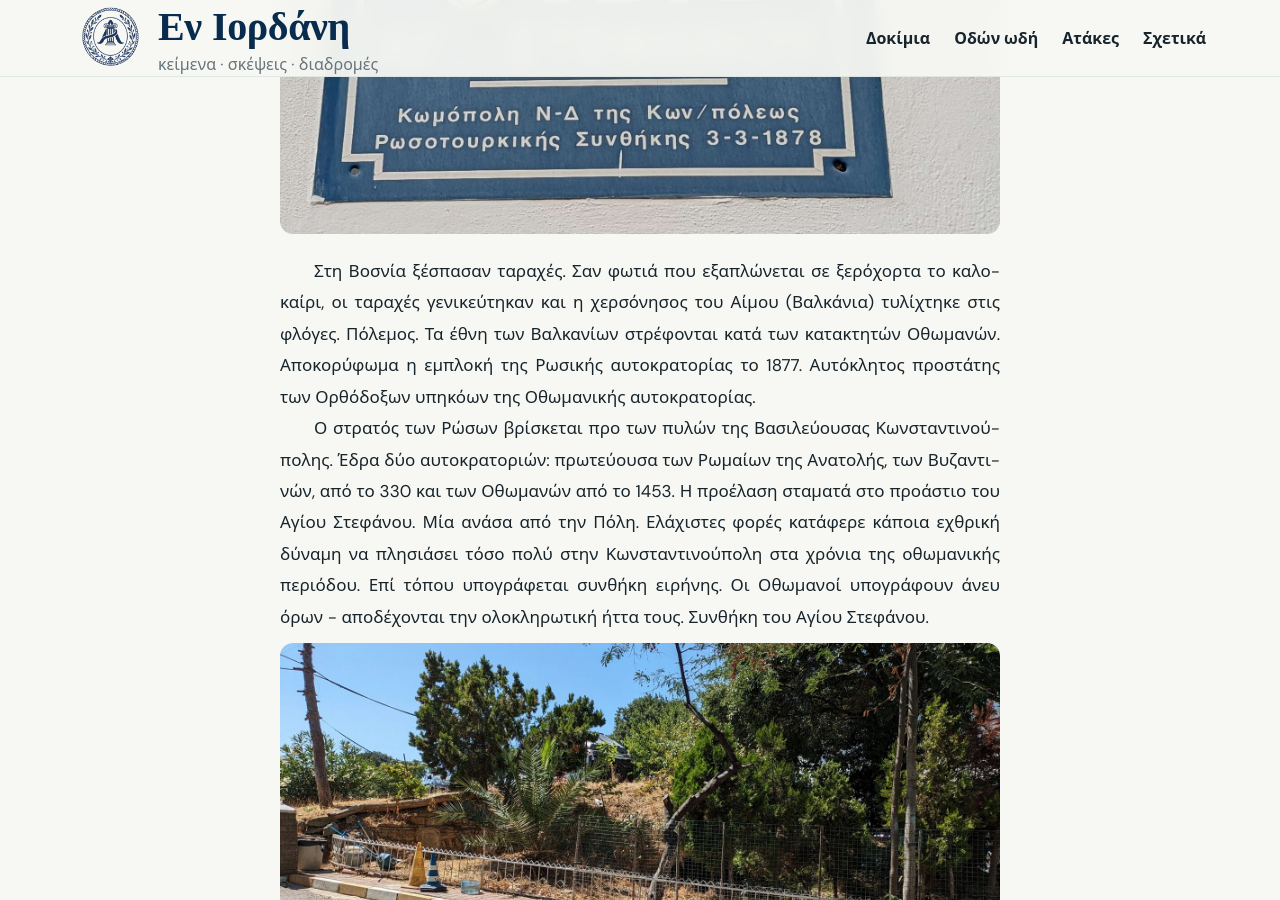
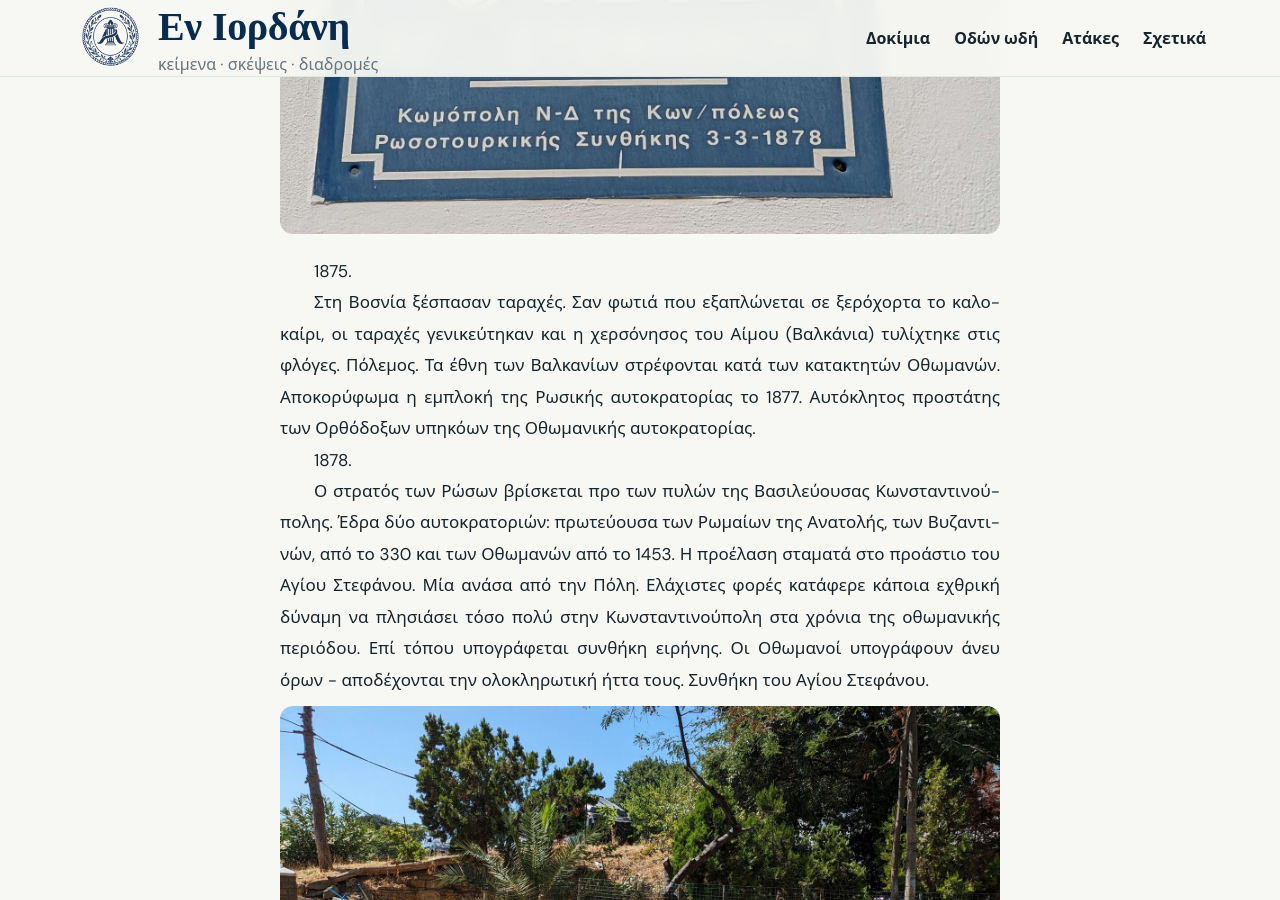
Before and after one commit to a-thrax/a-thrax.github.io, a Jekyll site: the page built from _posts/2026-10-28-odos-agiou-stefanou-komotini-nai-alla-giati.md, in a window 1280 px wide and 900 px high, scrolled down 585 px. Built offline with Jekyll 4.4.1, drawn with Linux system fonts in a browser that asks for light colours.

Commit message:
Update _posts/2026-10-28-odos-agiou-stefanou-komotini-nai-alla-giati.md (via Pages CMS)

```diff
--- a/_posts/2026-10-28-odos-agiou-stefanou-komotini-nai-alla-giati.md
+++ b/_posts/2026-10-28-odos-agiou-stefanou-komotini-nai-alla-giati.md
@@ -13,10 +13,12 @@ excerpt: "Και κει που περπατάς στην Κομοτηνή τσο
 ![Οδός Αγίου Στεφάνου.jpg](/assets/images/odos-agioy-stefanoy-1.jpg)
 
 
+1875.
 
 Στη Βοσνία ξέσπασαν ταραχές. Σαν φωτιά που εξαπλώνεται σε ξερόχορτα το καλοκαίρι, οι ταραχές γενικεύτηκαν και η χερσόνησος του Αίμου (Βαλκάνια) τυλίχτηκε στις φλόγες. Πόλεμος. Τα έθνη των Βαλκανίων στρέφονται κατά των κατακτητών Οθωμανών. Αποκορύφωμα η εμπλοκή της Ρωσικής αυτοκρατορίας το 1877. Αυτόκλητος προστάτης των Ορθόδοξων υπηκόων της Οθωμανικής αυτοκρατορίας.
 
 
+1878.
 
 Ο στρατός των Ρώσων βρίσκεται προ των πυλών της Βασιλεύουσας Κωνσταντινούπολης. Έδρα δύο αυτοκρατοριών: πρωτεύουσα των Ρωμαίων της Ανατολής, των Βυζαντινών, από το 330 και των Οθωμανών από το 1453. Η προέλαση σταματά στο προάστιο του Αγίου Στεφάνου. Μία ανάσα από την Πόλη. Ελάχιστες φορές κατάφερε κάποια εχθρική δύναμη να πλησιάσει τόσο πολύ στην Κωνσταντινούπολη στα χρόνια της οθωμανικής περιόδου. Επί τόπου υπογράφεται συνθήκη ειρήνης. Οι Οθωμανοί υπογράφουν άνευ όρων - αποδέχονται την ολοκληρωτική ήττα τους. Συνθήκη του Αγίου Στεφάνου.
 
@@ -26,8 +28,8 @@ excerpt: "Και κει που περπατάς στην Κομοτηνή τσο
 
 Η συνθήκη προβλέπει τη δημιουργία της "Μεγάλης Βουλγαρίας" - ενός κράτους δορυφόρου των Ρώσων που θα καταλαμβάνει το μεγαλύτερο μέρος του κεντρικού τμήματος της χερσονήσου του Αίμου!
 
+![Bulgaria-SanStefano_-(1878)-byTodorBozhinov.png](/assets/images/bulgaria-sanstefano-1878-bytodorbozhinov-1.png)
 
-![Bulgaria-SanStefano_-(1878)-byTodorBozhinov.png](/assets/images/bulgaria-sanstefano-1878-bytodorbozhinov.png)
 *Τα σύνορα της Μεγάλης Βουλγαρίας σύμφωνα με τη συνθήκη του Αγίου Στεφάνου.Χάρτης: Todor Bozhinov, Wikimedia Commons, άδεια [CC BY-SA 3.0](https://creativecommons.org/licenses/by-sa/3.0/). Στο: [https://commons.wikimedia.org/wiki/File:Bulgaria-SanStefano_-(1878)-byTodorBozhinov.png](https://commons.wikimedia.org/wiki/File:Bulgaria-SanStefano_-(1878)-byTodorBozhinov.png)*
 
 Και κάπου εδώ έρχεται το ερώτημα: Ποια είναι η συμμετοχή, η εμπλοκή, το συμφέρον ή το όφελος που αποκόμισε η Ελλάδα ώστε να έχει γίνει οδός και να τιμάται η συνθήκη του Αγίου Στεφάνου στη χώρα μας; Απολύτως κανένα! Το Ελληνικό Βασίλειο όχι μόνο δεν συμμετείχε στις ταραχές και στους πολέμους που ακολούθησαν την τριετία του αναβρασμού, αλλά βρέθηκε και ζημιωμένο από τις προβλέψεις της Συνθήκης του Αγίου Στεφάνου, καθώς αυτή προέβλεπε την πραγμάτωση του εθνικού ιδεώδους ενός κράτους που, στο πλαίσιο των εθνικών ανταγωνισμών εκείνης της εποχής, αποτελούσε εχθρό της Ελλάδας - δηλαδή, της Βουλγαρίας.
```
